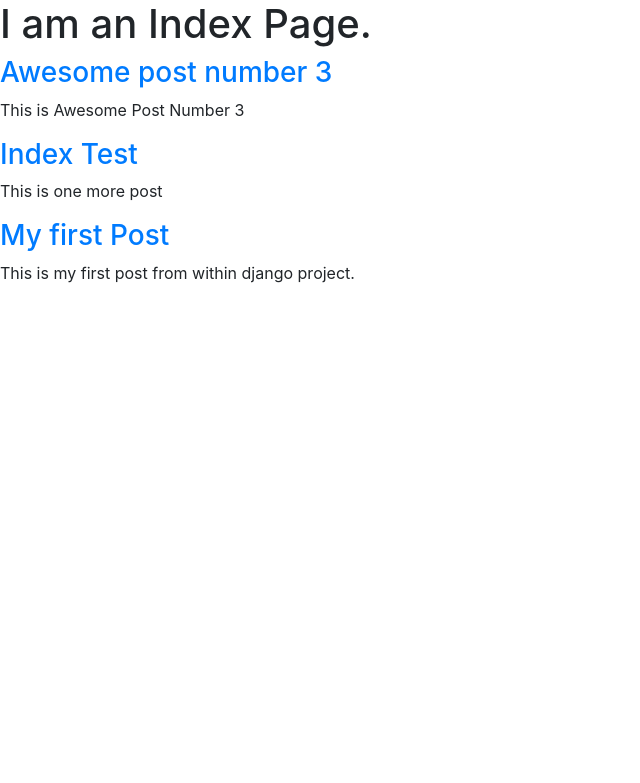
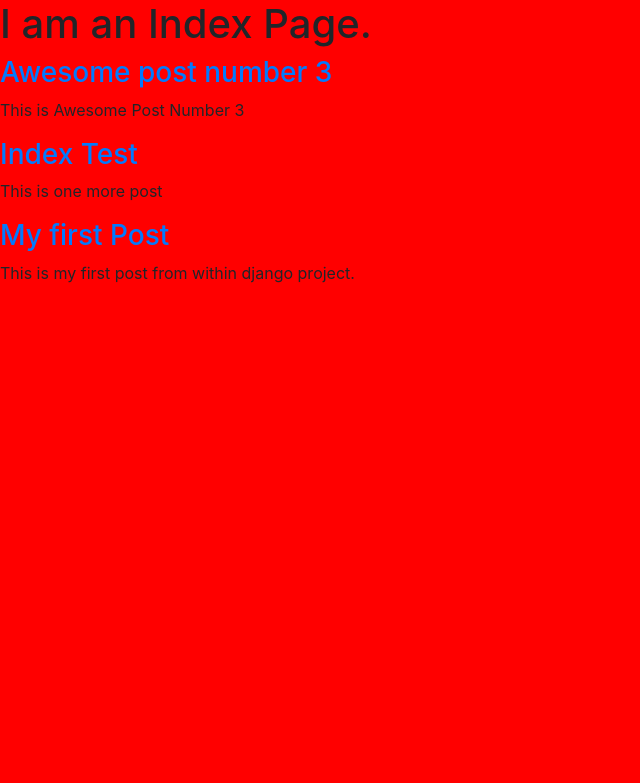
Before and after one commit to AnubhavMadhav/Python-Projects, a Django app: page / in a window 1280 px wide. Shown: the top 783 px of the page, without its empty margins (0-640 px from the left). Run offline with Django 3.2, Linux system fonts and the light colour scheme; data comes from the database, SQL or seed files in the repository; some libraries are stand-ins or nearby versions.

Commit message:
Static Files like CSS Loaded

```diff
--- /dev/null
+++ b/mysite/blog/static/css/style.css
@@ -0,0 +1,3 @@
+body{
+    background:#f00 !important;      /* The '!important' tag do not allows the bootstrap to override this CSS. No matter how important bootstrap is, this CSS will always be executed.*/
+}
--- a/mysite/blog/templates/index.html
+++ b/mysite/blog/templates/index.html
@@ -1,4 +1,8 @@
 <!-- pip install django-bootstrap4 -->
+
+{% load static %}
+<link rel="stylesheet" type="text/css" href="{% static 'css/style.css' %}"/>
+
 
 {% load bootstrap4 %}
 {% bootstrap_css %}
```
